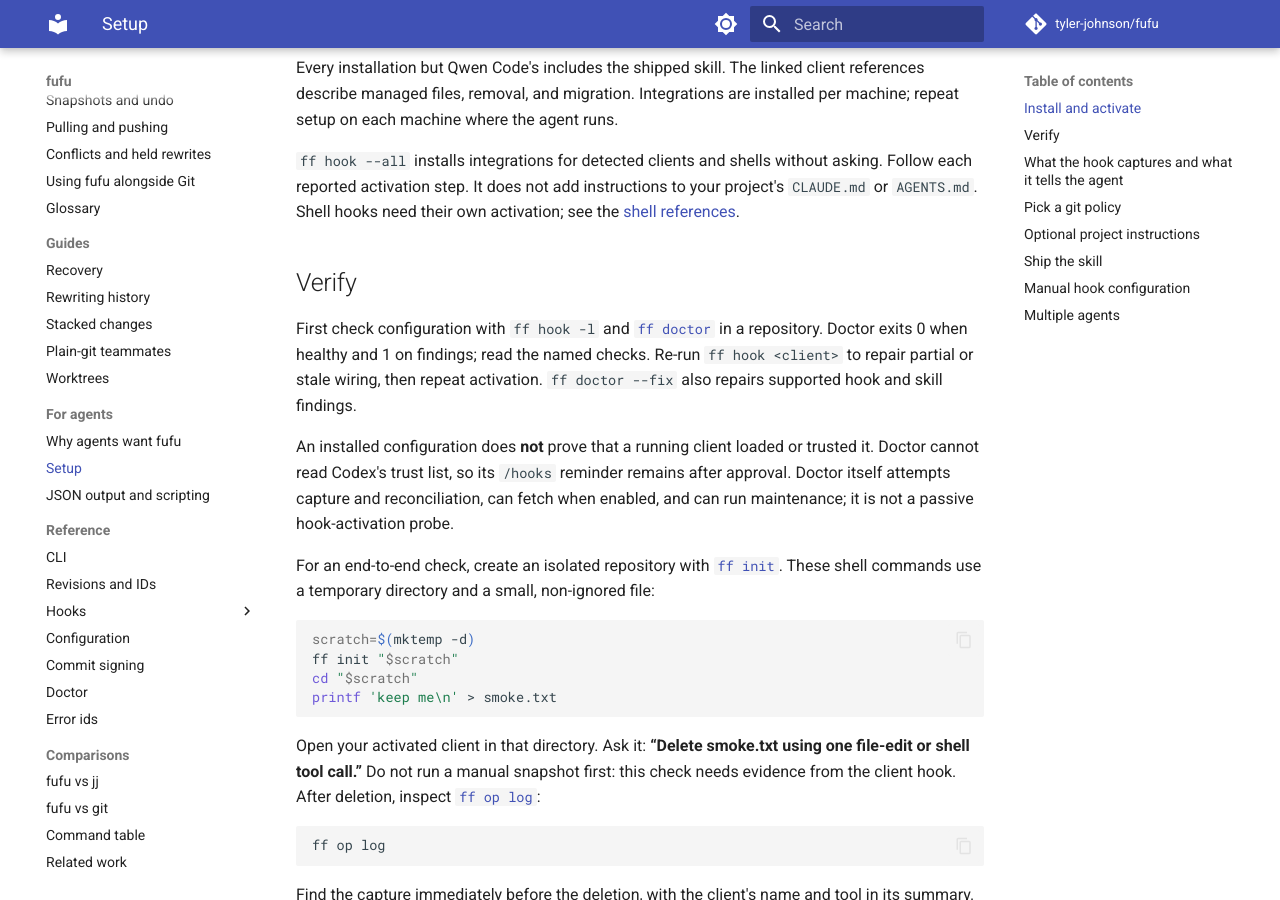
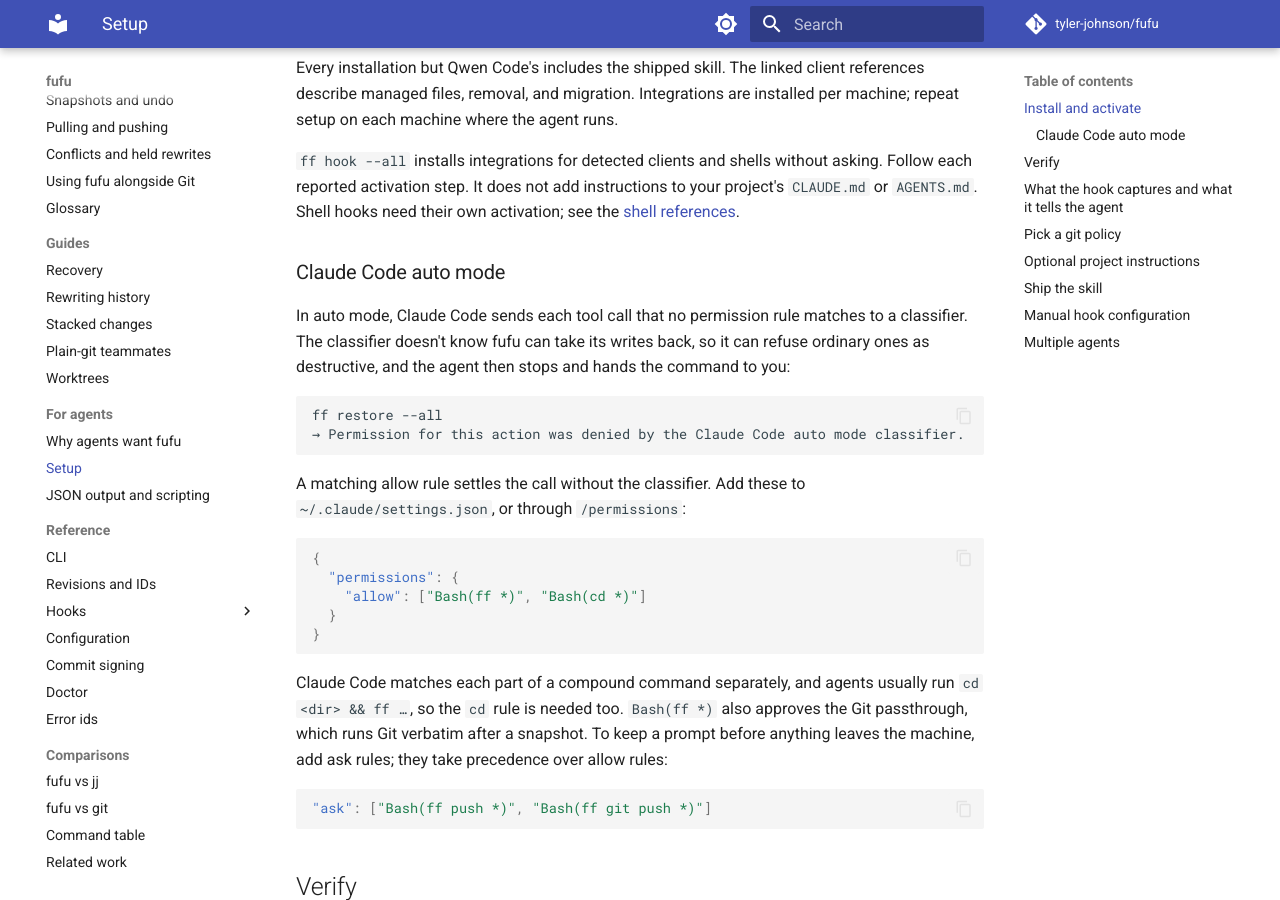
Before and after one commit to tyler-johnson/fufu, an MkDocs documentation site: the page built from docs/agents/setup.md, in a window 1280 px wide and 900 px high, scrolled down 843 px. Built offline with MkDocs 1.6.1 and Material for MkDocs 9.7.7, drawn with Linux system fonts in a browser that asks for light colours; comment, search, counter and statistics services are not loaded.

Commit message:
docs: tell Claude Code auto-mode users to allow-list ff
Auto mode's classifier doesn't know fufu writes are undoable and refuses ordinary ones such as ff restore --all as destructive. A matching permissions.allow rule settles the call before the classifier sees it, and plugins can't ship permission rules, so setup.md gains a Claude Code auto mode subsection with Bash(ff *) and Bash(cd *) allow rules and ask rules for ff push and ff git push. The Claude Code reference's troubleshooting section points there.

Closes #11

````diff
--- a/docs/agents/setup.md
+++ b/docs/agents/setup.md
@@ -18,6 +18,31 @@
 Every installation but Qwen Code's includes the shipped skill. The linked client references describe managed files, removal, and migration. Integrations are installed per machine; repeat setup on each machine where the agent runs.
 
 `ff hook --all` installs integrations for detected clients and shells without asking. Follow each reported activation step. It does not add instructions to your project's `CLAUDE.md` or `AGENTS.md`. Shell hooks need their own activation; see the [shell references](../reference/hooks/index.md).
+
+### Claude Code auto mode
+
+In auto mode, Claude Code sends each tool call that no permission rule matches to a classifier. The classifier doesn't know fufu can take its writes back, so it can refuse ordinary ones as destructive, and the agent then stops and hands the command to you:
+
+```
+ff restore --all
+→ Permission for this action was denied by the Claude Code auto mode classifier.
+```
+
+A matching allow rule settles the call without the classifier. Add these to `~/.claude/settings.json`, or through `/permissions`:
+
+```json
+{
+  "permissions": {
+    "allow": ["Bash(ff *)", "Bash(cd *)"]
+  }
+}
+```
+
+Claude Code matches each part of a compound command separately, and agents usually run `cd <dir> && ff …`, so the `cd` rule is needed too. `Bash(ff *)` also approves the Git passthrough, which runs Git verbatim after a snapshot. To keep a prompt before anything leaves the machine, add ask rules; they take precedence over allow rules:
+
+```json
+"ask": ["Bash(ff push *)", "Bash(ff git push *)"]
+```
 
 ## Verify
 
````
Also changed, not shown: docs/reference/hooks/claude.md (+2 -0 lines).
